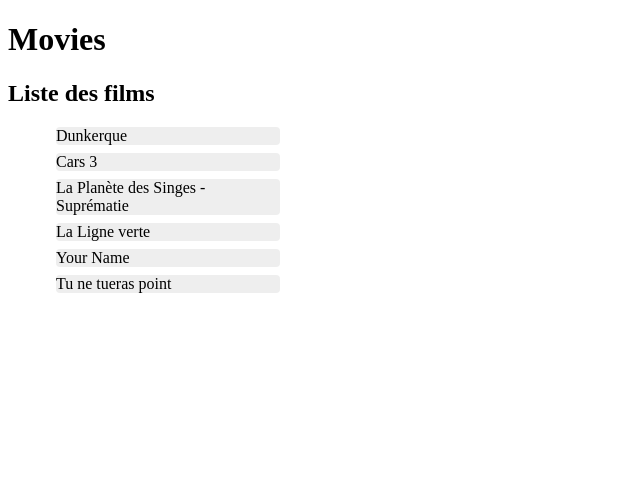
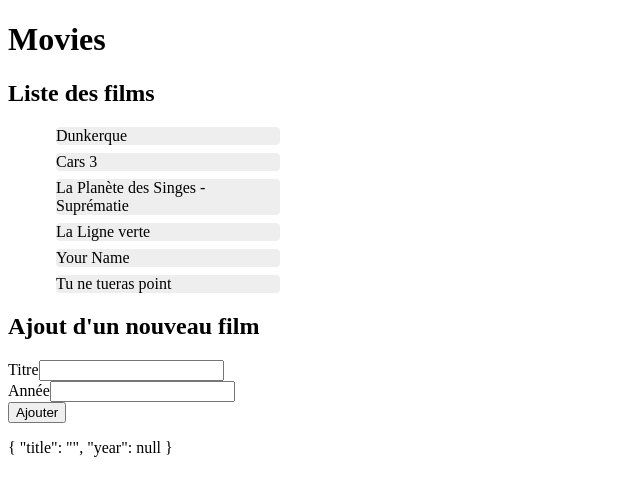
Before and after one commit to pbreteche/movies, an Angular app: page / in a window 1280 px wide. Shown: the top 496 px of the page, without its empty margins (0-640 px from the left). Built offline with nearby package versions, Linux system fonts and the light colour scheme.

Commit message:
add a new form component

```diff
--- a/src/app/app.component.html
+++ b/src/app/app.component.html
@@ -11,3 +11,5 @@
 </ul>
 
 <app-detail *ngIf="selectedMovie" [movie]="selectedMovie"></app-detail>
+
+<app-movie-form></app-movie-form>
--- a/src/app/app.module.ts
+++ b/src/app/app.module.ts
@@ -4,11 +4,13 @@
 import { AppComponent } from './app.component';
 import {DetailComponent} from './detail/detail.component';
 import {FormsModule} from '@angular/forms';
+import { MovieFormComponent } from './movie-form/movie-form.component';
 
 @NgModule({
   declarations: [
     AppComponent,
-    DetailComponent
+    DetailComponent,
+    MovieFormComponent
   ],
   imports: [
     BrowserModule,
--- /dev/null
+++ b/src/app/movie-form/movie-form.component.html
@@ -0,0 +1,14 @@
+<h2>Ajout d'un nouveau film</h2>
+<form>
+  <div>
+    <label for="movie[title]">Titre</label>
+    <input type="text" id="movie[title]" name="title" [(ngModel)]="newMovie.title" >
+  </div>
+  <div>
+    <label for="movie[year]">Année</label>
+    <input type="text" id="movie[year]" name="year" [(ngModel)]="newMovie.year">
+  </div>
+  <button>Ajouter</button>
+</form>
+
+<p>{{newMovie | json }}</p>
--- /dev/null
+++ b/src/app/movie-form/movie-form.component.ts
@@ -0,0 +1,19 @@
+import { Component, OnInit } from '@angular/core';
+import {Movie} from '../model/movie';
+
+@Component({
+  selector: 'app-movie-form',
+  templateUrl: './movie-form.component.html',
+  styleUrls: ['./movie-form.component.css']
+})
+export class MovieFormComponent implements OnInit {
+  newMovie: Movie;
+
+  constructor() {
+    this.newMovie = new Movie('', null);
+  }
+
+  ngOnInit() {
+  }
+
+}
```
Also changed, not shown: src/app/movie-form/movie-form.component.css (added), 1 other file (tests, documents, lock files or other folders).
